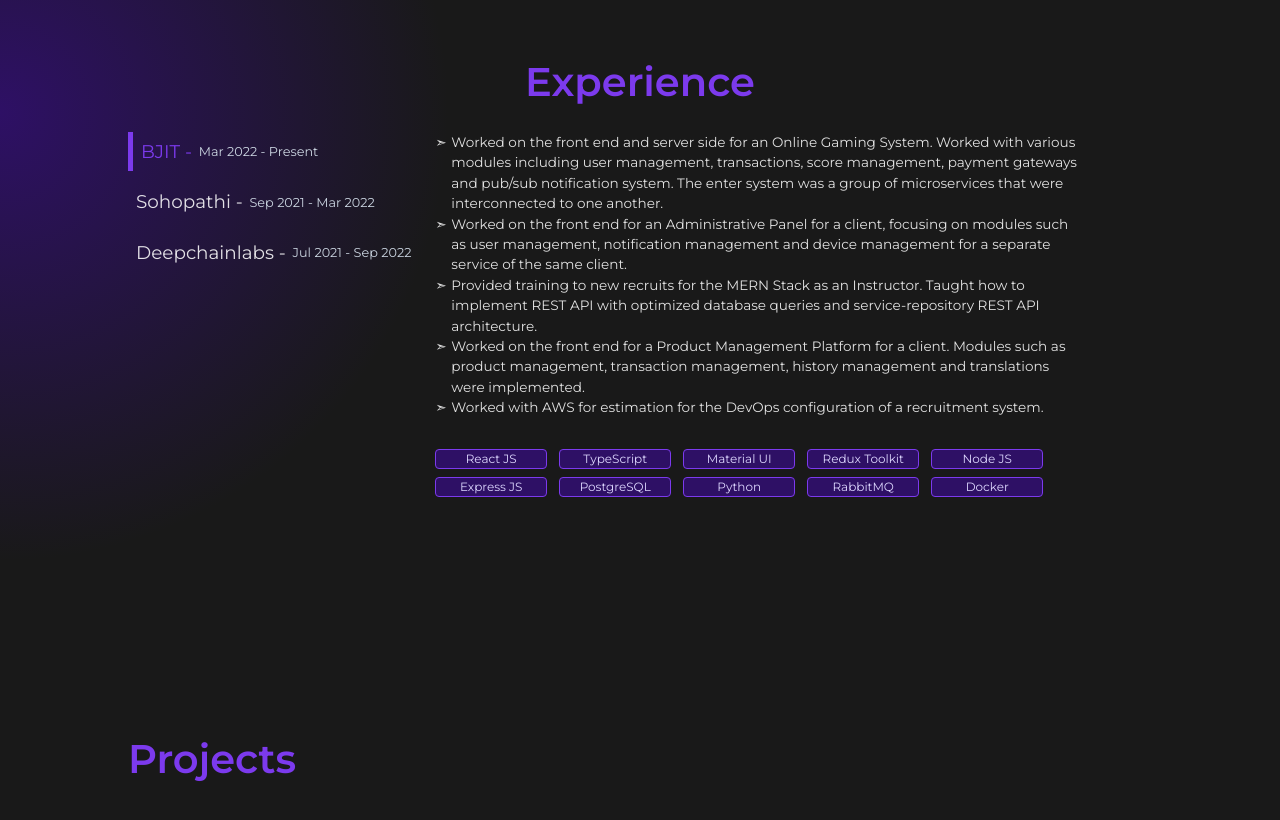
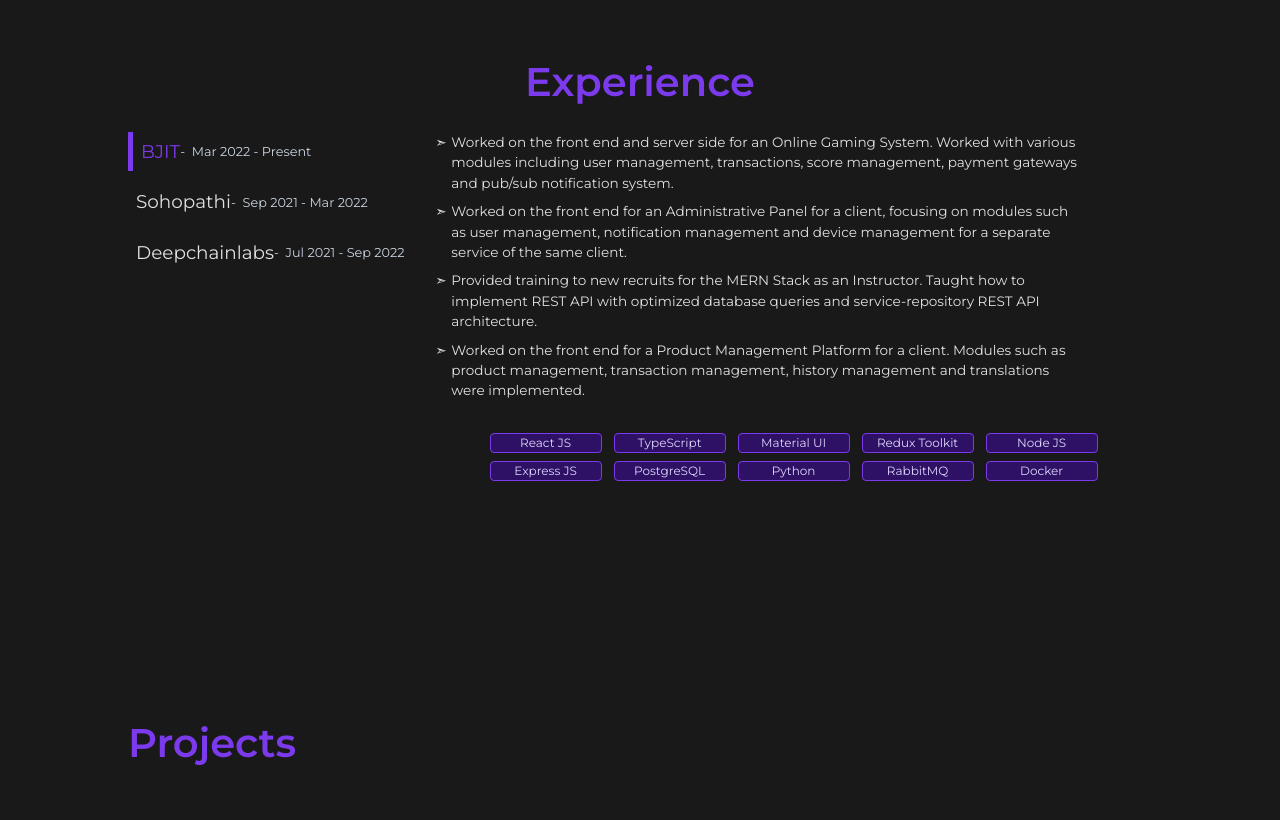
Before and after one commit to snigdho611/snigdho611.dev, a React (Vite) app: page / in a window 1280 px wide. Shown: the part 660-1480 px from the top of the page. Built offline with nearby package versions, Linux system fonts and the light colour scheme.

Commit message:
Added some responsive elements

```diff
--- a/src/App.scss
+++ b/src/App.scss
@@ -14,9 +14,10 @@
     width: 200px;
     height: 200px;
     border-radius: 100%;
-    background-image: linear-gradient(#1100ff 50%, #ff00f2);
-    filter: blur(250px);
-    transition: all 150ms ease-out;
+    // background-image: linear-gradient(#1100ff 100%, #ff00f2 100%);
+    background-color: blue;
+    filter: blur(10rem);
+    transition: all 100ms ease-out;
     position: fixed;
     pointer-events: none;
     left: 0;
--- a/src/App.tsx
+++ b/src/App.tsx
@@ -17,6 +17,7 @@
   return (
     <BrowserRouter>
       {/* <div className="blob" ref={cursorRef}></div> */}
+      {/* <div className="radial-shade"></div> */}
       <Routes>
         <Route path="/" element={<Home />} />
       </Routes>
--- a/src/components/Experience/index.scss
+++ b/src/components/Experience/index.scss
@@ -49,16 +49,12 @@
         font-size: 0.85rem;
 
         &_list {
-            // list-style-type: square;
-            // list-style: circle;
             display: grid;
             grid-template-columns: 2.5% 97.5%;
-            // flex-direction: column;
-            // gap: 0.35rem;
+            grid-template-columns: minmax(1rem, 2.5%) 97.5%;
             margin: 0 0 2rem 0;
-            // list-style-position: outside;
             width: 90%;
-            // padding-left: -0.5rem;
+            row-gap: 0.5rem;
         }
 
         &_stacks {
@@ -66,7 +62,7 @@
             grid-template-columns: repeat(5, 7rem);
             column-gap: 0.75rem;
             row-gap: 0.5rem;
-            // justify-content: center;
+            justify-content: center;
 
             &_stack {
                 color: colors.$purple5;
@@ -87,3 +83,36 @@
         }
     }
 }
+
+@media only screen and (max-width: 600px) {
+    .experience {
+        grid-template-columns: 100%;
+        // grid-template-rows: auto auto auto;
+
+        &_header {
+            grid-column: span 1;
+        }
+
+        &_company {
+            flex-direction: row;
+            overflow-x: scroll;
+
+            &_item {
+                &-active {
+                    border-top: 5px solid colors.$purple3;
+                    border-left: none;
+                }
+
+                &_date {
+                    display: none;
+                }
+            }
+        }
+
+        &_display {
+            &_stacks {
+                grid-template-columns: repeat(2, 7rem);
+            }
+        }
+    }
+}
--- a/src/components/Experience/index.tsx
+++ b/src/components/Experience/index.tsx
@@ -3,6 +3,7 @@
 import { useEffect, useRef, useState } from "react";
 import { motion, useAnimation } from "framer-motion";
 import { useInView } from "framer-motion";
+import React from "react";
 
 const Experience = () => {
   const [currentExp, setCurrentExp] = useState<number>(0);
@@ -13,7 +14,7 @@
     visible: { opacity: 1, transition: { duration: 1.5, delay: !isInView ? 1.5 : 0 } },
     hidden: { opacity: 0 }
   };
-  const textEffect = { duration: 0.25, delay: 0.4 }
+  // const textEffect = { duration: 0.25, delay: 0.4 };
 
   useEffect(() => {
     if (isInView) {
@@ -41,7 +42,7 @@
                 }}
                 className={currentExp === i ? "experience_company_item-active" : "experience_company_item"}
               >
-                {company}{" "}-<span className="experience_company_item_date">&nbsp; {timeStart} - {timeEnd ?? "Present"}</span>
+                {company}{" "}<span className="experience_company_item_date">-&nbsp; {timeStart} - {timeEnd ?? "Present"}</span>
               </div>);
           })
         }
@@ -54,13 +55,13 @@
         className="experience_display"
       >
         <div className="experience_display_list">
-          {data.experience[currentExp].works?.map((element) => {
-            return <><span>➣</span><span>{element}</span></>;
+          {data.experience[currentExp].works?.map((element, i) => {
+            return <React.Fragment key={i}><span>➣</span><span>{element}</span></React.Fragment>;
           })}
         </div>
         <div className="experience_display_stacks">
-          {data.experience[currentExp].stack?.map((element) => {
-            return <span className="experience_display_stacks_stack">{element}</span>;
+          {data.experience[currentExp].stack?.map((element, i) => {
+            return <span key={i} className="experience_display_stacks_stack">{element}</span>;
           })}
         </div>
       </motion.div>
--- a/src/components/Hero/index.scss
+++ b/src/components/Hero/index.scss
@@ -65,13 +65,36 @@
 }
 
 @keyframes glowingLink {
+
     0%,
     100% {
         // color: blue;
         text-shadow: 0px 0px 15px colors.$purple2;
     }
+
     50% {
         // color: white;
         text-shadow: 0px 0px 15px colors.$purple4;
     }
 }
+
+@media only screen and (max-width: 600px) {
+    .hero {
+
+        grid-template-columns: 100%;
+
+        &_name {
+            font-size: 1.5rem;
+        }
+
+        &_tagline {
+            font-size: 2rem;
+        }
+
+        &_image {
+            // grid-row: span 1;
+            display: none;
+
+        }
+    }
+}
--- a/src/data/index.tsx
+++ b/src/data/index.tsx
@@ -5,7 +5,7 @@
       title: "Smart Inventory System",
       description:
         "A web application that uses Data Mining to suggest inventory items to the user for better sales and predictive analysis.",
-      stacks: ["React JS", "CSS", "SQL", "Python", "Django"],
+      stack: ["React JS", "CSS", "SQL", "Python", "Django"],
       url: "https://github.com/snigdho611/smart-inventory-using-data-mining",
     },
     {
@@ -13,7 +13,7 @@
       title: "Industryal",
       description:
         "A fullstack ERP system that can handle the entirety of factory management process, from raw materials to finished products.",
-      stacks: ["React JS", "CSS", "Laravel", "SQL"],
+      stack: ["React JS", "CSS", "Laravel", "SQL"],
       url: "https://github.com/fffffatah/Industryal-An-ERP-System",
     },
     {
@@ -21,7 +21,7 @@
       title: "e-Bookshelf",
       description:
         "A simple social media website for bookworms who want to share all their opinions and reviews of books.",
-      stacks: ["HTML", "CSS", "JavaScript", "PHP", "SQL"],
+      stack: ["HTML", "CSS", "JavaScript", "PHP", "SQL"],
       url: "https://github.com/Atanusaha143/eBookshelf---a-Book-Cataloging-Social-Platform",
     },
     {
@@ -29,7 +29,7 @@
       title: "Hospital Management System",
       description:
         "A desktop application that lets the user keep track of patients and employees in a hospital according to different categories.",
-      stacks: ["C# (.NET)", "Oracle SQL"],
+      stack: ["C# (.NET)", "Oracle SQL"],
       url: "https://github.com/snigdho611/hospital-management-system",
     },
     {
@@ -37,9 +37,16 @@
       title: "MERN Super Store",
       description:
         "A simple superstore project. Originally done with React JS, Express and MongoDB. Now updated the project with things like SCSS, TypeScript and a cloud database instance for data storage.",
-      stacks: ["MongoDB", "React JS", "Node JS", "Express JS", "SCSS", "TypeScript"],
+      stack: ["MongoDB", "React JS", "Node JS", "Express JS", "SCSS", "TypeScript"],
       url: "https://github.com/snigdho611/mern-superstore",
     },
+    {
+      id: 6,
+      title: "Custom Date Picker",
+      description: "A simple datepicker that can take in customized inputs depending on the parameters provided.",
+      stack: ["MongoDB", "React JS", "Node JS", "Express JS", "SCSS", "TypeScript"],
+      hosted: 'https://react-drums.vercel.app'
+    }
   ],
   experience: [
     {
@@ -50,11 +57,10 @@
       timeEnd: null,
       url: "https://bjitgroup.com/",
       works: [
-        "Worked on the front end and server side for an Online Gaming System. Worked with various modules including user management, transactions, score management, payment gateways and pub/sub notification system. The enter system was a group of microservices that were interconnected to one another.",
+        "Worked on the front end and server side for an Online Gaming System. Worked with various modules including user management, transactions, score management, payment gateways and pub/sub notification system.",
         "Worked on the front end for an Administrative Panel for a client, focusing on modules such as user management, notification management and device management for a separate service of the same client.",
         "Provided training to new recruits for the MERN Stack as an Instructor. Taught how to implement REST API with optimized database queries and service-repository REST API architecture.",
-        "Worked on the front end for a Product Management Platform for a client. Modules such as product management, transaction management, history management and translations were implemented.",
-        "Worked with AWS for estimation for the DevOps configuration of a recruitment system."
+        "Worked on the front end for a Product Management Platform for a client. Modules such as product management, transaction management, history management and translations were implemented."
       ],
       stack: [
         "React JS", "TypeScript", "Material UI", "Redux Toolkit", "Node JS", "Express JS", "PostgreSQL", "Python", "RabbitMQ", "Docker",
--- a/src/index.scss
+++ b/src/index.scss
@@ -16,9 +16,38 @@
 
 body {
     margin: 0;
-    min-width: 320px;
-    min-height: 100vh;
-    background: radial-gradient(circle at 0%, colors.$purple1 0%, transparent 30%);
     // position: fixed;
     background-color: #191919;
+    position: relative;
 }
+
+.radial-shade {
+    background: radial-gradient(circle at 50%, colors.$purple1 0%, transparent 30%);
+    // min-width: 320px;
+    width: 100%;
+    min-height: 100vh;
+    position: absolute;
+    animation: 5s ease-in 0s infinite animate-radial-shade;
+    z-index: -1;
+    transition: background 0.25s;
+}
+
+@keyframes animate-radial-shade {
+
+    0%,
+    100% {
+        // background: radial-gradient(circle at 0%, colors.$purple1 0%, transparent 30%);
+        transform: translateX(-50%);
+
+    }
+
+    50% {
+        transform: translateX(60%);
+    }
+
+    // 100% {
+    //     // background: radial-gradient(circle at 100%, colors.$purple1 0%, transparent 30%);
+    //     transform: translateX(100%);
+
+    // }
+}
```
